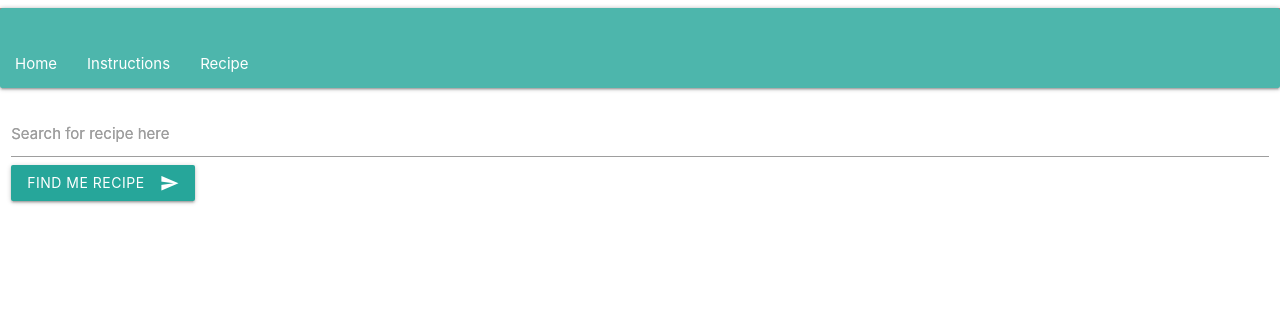
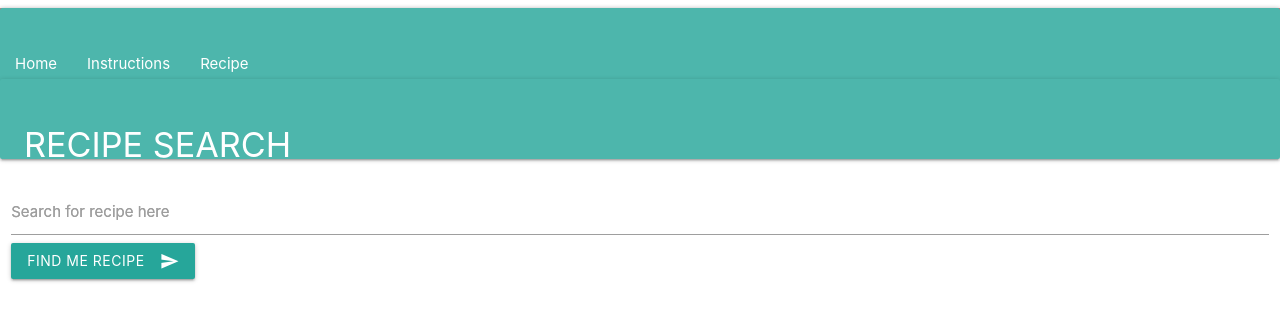
Before and after one commit to sindhubedare/recipe-search, a React (Create React App) app: page /Recipe in a window 1280 px wide. Shown: the top 320 px of the page. Built offline with nearby package versions, Linux system fonts and the light colour scheme.

Commit message:
adding header again

```diff
--- a/src/Components/Header.js
+++ b/src/Components/Header.js
@@ -1,5 +1,5 @@
 import React from 'react';
-import Foodpass from './Foodpass';
+// import Foodpass from './Foodpass';
 
 function Header () {
     return(
--- a/src/Content/Recipe.js
+++ b/src/Content/Recipe.js
@@ -5,7 +5,7 @@ import Search from '../Search/Search'
 export default () => {
   return (
     <div>
-      {/* <Header /> */}
+      <Header />
       <Search />
     </div>
   );
```
